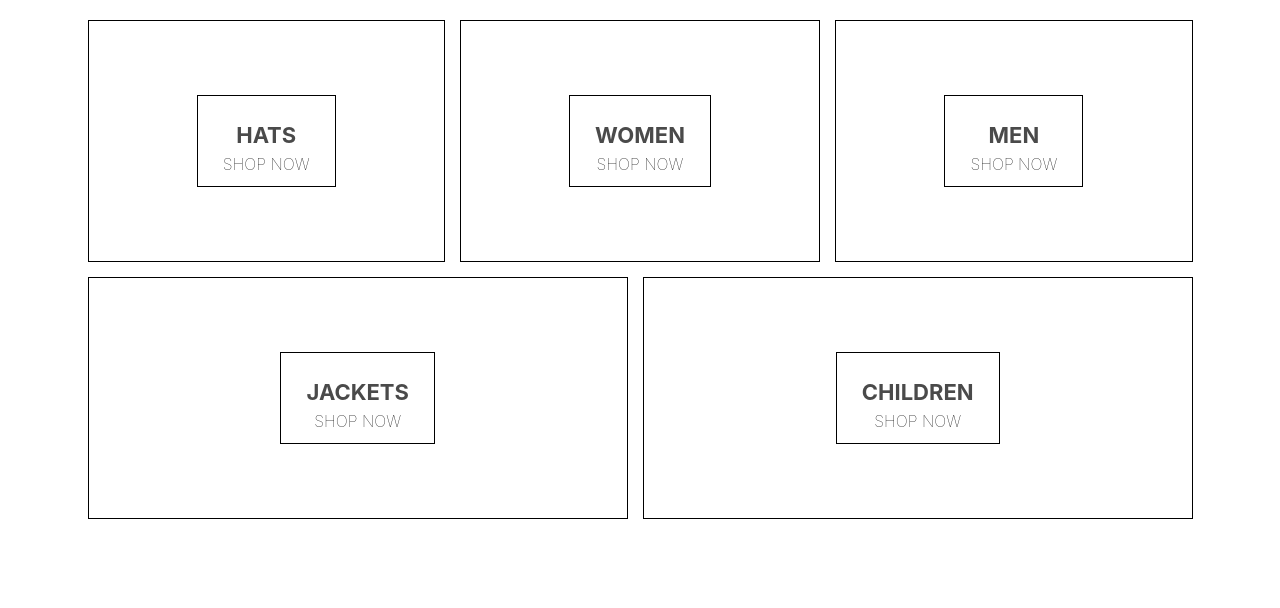
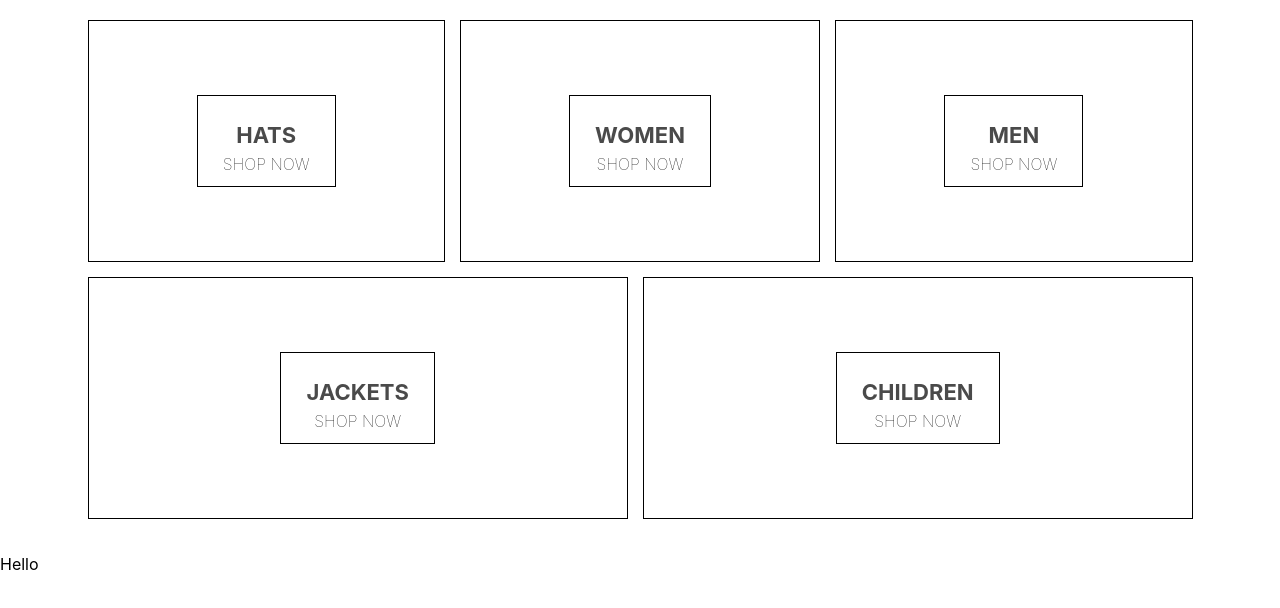
Before and after one commit to Rolkyssoh/crwn-clothing, a React (Create React App) app: page / in a window 1280 px wide. Shown: the top 608 px of the page. Built offline with nearby package versions, Linux system fonts and the light colour scheme; the HTML template or start-up script is replaced by a standard one.

Commit message:
Add new branch

```diff
--- a/src/App.js
+++ b/src/App.js
@@ -7,6 +7,7 @@ function App() {
   return (
     <div>
       <HomePage />
+      Hello
     </div>
   );
 }
```
